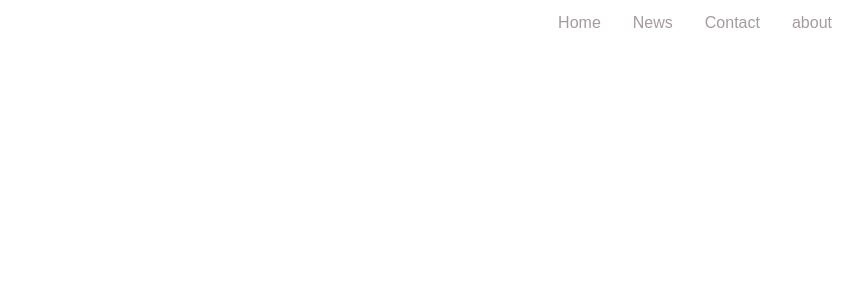
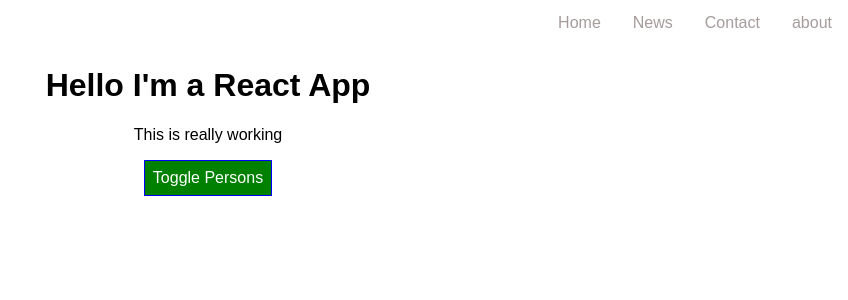
Before and after one commit to ceriustech/React-App, a React app in the folder react-complete-guide/: page / in a window 1280 px wide. Shown: the top 300 px of the page, without its empty margins (432-1280 px from the left). Built offline with nearby package versions, Linux system fonts and the light colour scheme.

Commit message:
Moved JSX from App container to Cockpit.js component.

```diff
--- /dev/null
+++ b/react-complete-guide/src/components/Cockpit/Cockpit.css
@@ -0,0 +1,30 @@
+.red {
+    color: red;
+  }
+
+  .bold {
+    font-weight: bold;
+  }
+
+  .Cockpit button {
+    color: white;
+    background-color: green;
+    font: inherit;
+    border: 1px solid blue;
+    padding: 8px;
+    cursor: pointer;
+  }
+
+
+  .Cockpit button:hover {
+    background-color: lightgreen;
+    color: black;
+  }
+
+  .Cockpit button.red {
+    background-color: red;
+  }
+
+  .Cockpit button.red:hover {
+    background-color: salmon;
+  }
--- a/react-complete-guide/src/components/Cockpit/Cockpit.js
+++ b/react-complete-guide/src/components/Cockpit/Cockpit.js
@@ -1,13 +1,28 @@
 import React from 'react';
 
+import classes from './Cockpit.css';
+
 const cockPit = (props) => {
+    const arrClasses = [];
+    let btnClass = '';
+    if(props.showPersons){
+        btnClass = classes.red;
+    }
+
+    if(props.persons.length <= 2) {
+      arrClasses.push(classes.red);
+    }
+
+    if(props.persons.length <= 1) {
+      arrClasses.push(classes.bold)
+    }
     return (
-        <div>
+        <div className={classes.Cockpit}>
             <h1>Hello I'm a React App</h1>
-        <p className={arrClasses.join(' ')}>This is really working</p>
-    <button className={btnClass} onClick={this.togglePersonsHandler}>
-        Toggle Persons
-    </button>
+            <p className={arrClasses.join(' ')}>This is really working</p>
+            <button className={btnClass} onClick={props.clicked}>
+                Toggle Persons
+            </button>
         </div>
     );
 }
--- a/react-complete-guide/src/containers/App.js
+++ b/react-complete-guide/src/containers/App.js
@@ -1,8 +1,8 @@
 import React, { Component } from "react";
 import classes from "./App.css";
-import Person from "../components/Persons/Person/Person";
 import Navigation from "../components/Navigation/Navigation";
 import Persons from "../components/Persons/Persons";
+import Cockpit from "../components/Cockpit/Cockpit";
 
 
 
@@ -55,30 +55,17 @@ class App extends Component {
 
   render() {
     let persons = null;
-    let btnClass = '';
-
     if (this.state.showPersons) {
       persons = (
-        <div>
           <Persons
             persons={this.state.persons}
             clicked={this.deletePersonsHandler}
             changed={this.nameChangeHandler}
           />
-        </div>
       );
-      btnClass = classes.red;
     }
 
-    let arrClasses = [];
 
-    if(this.state.persons.length <= 2) {
-      arrClasses.push(classes.red);
-    }
-
-    if(this.state.persons.length <= 1) {
-      arrClasses.push(classes.bold)
-    }
 
     return (
       <div className={classes.App}>
@@ -88,6 +75,10 @@ class App extends Component {
           navItem3={this.state.navigation[2].contact}
           navItem4={this.state.navigation[3].about}
         />
+        <Cockpit
+        showPersons={this.state.showPersons}
+        persons={this.state.persons}
+        clicked={this.togglePersonsHandler} />
         {persons}
       </div>
     );
```
